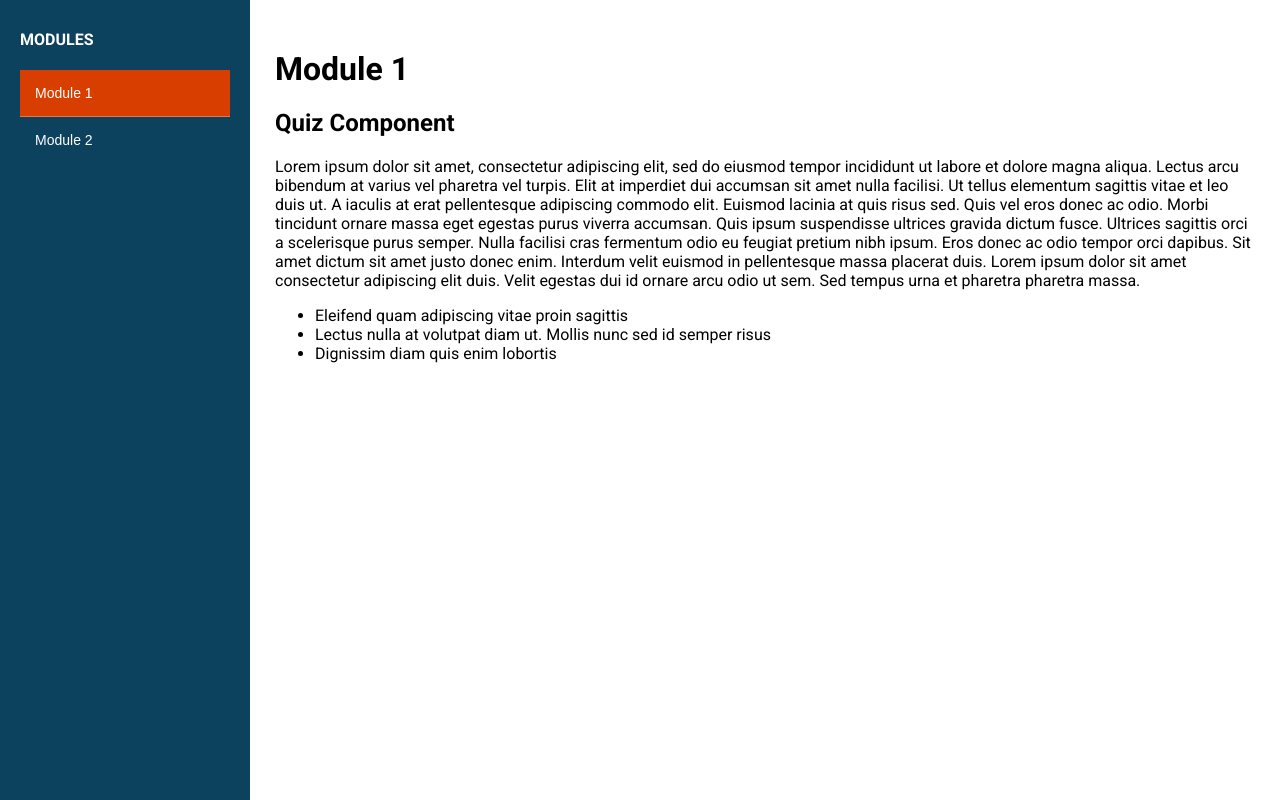
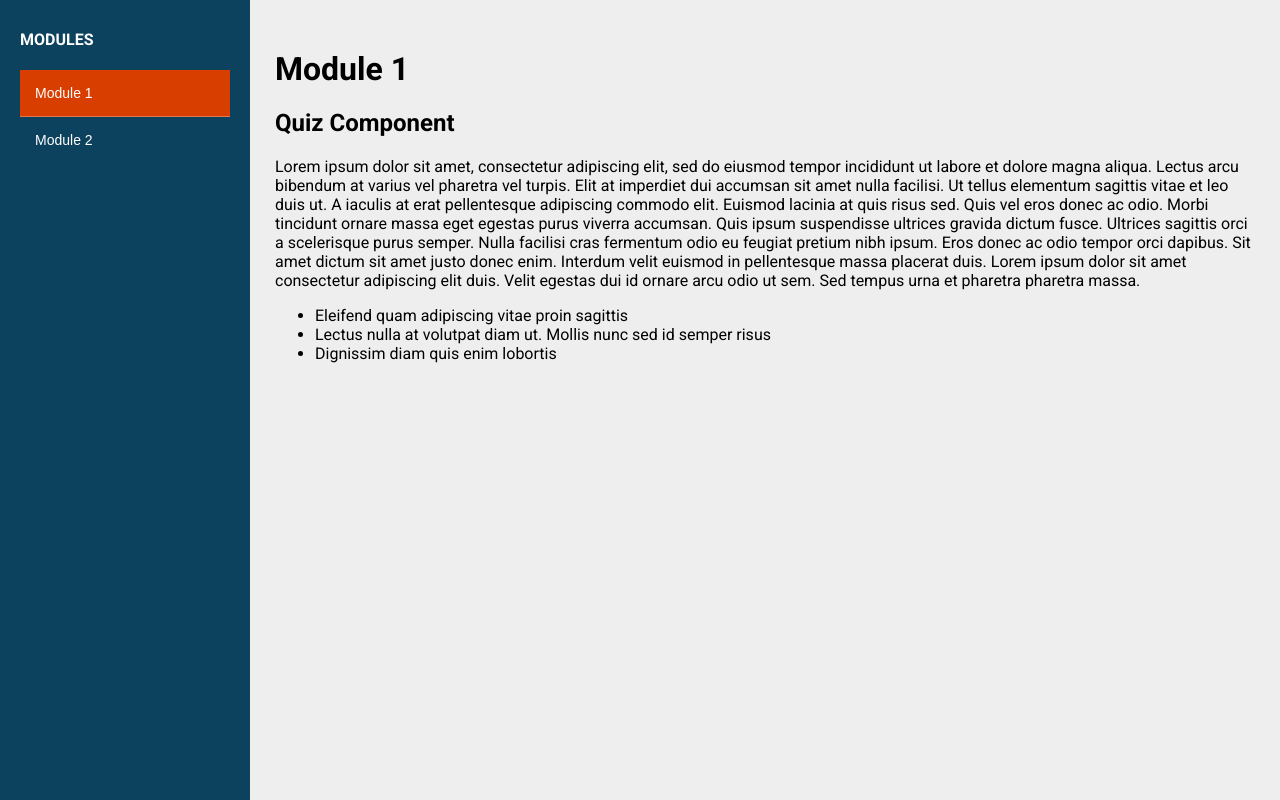
Before and after one commit to bressler1995/CourseBridge, a React (Vite) app: page / in a window 1280 px wide. Built offline with nearby package versions, Linux system fonts and the light colour scheme.

Commit message:
Adds some default colors
Makes it easier to swap them out if this gets used by other courses

```diff
--- a/src/Colors.js
+++ b/src/Colors.js
@@ -1,4 +1,4 @@
 export const Backgrounds = {
-    defaultBg: "#FFF",
+    defaultBg: "#EEE",
     darkBg: "#000"
 }
--- a/src/components/Tabs/Tabs.css
+++ b/src/components/Tabs/Tabs.css
@@ -21,7 +21,7 @@
 .tabsContainer .tabsNavigation .tabButton {
     display: inline-block;
     border: none;
-    border-right: 1px solid rgba(255, 255, 255, 0.3);
+    border-right: 1px solid rgba(255, 255, 255, 0.2);
     padding: 15px;
     box-sizing: border-box;
     box-shadow: none;
--- a/src/components/Text/Text.jsx
+++ b/src/components/Text/Text.jsx
@@ -1,7 +1,8 @@
+import { Backgrounds } from '../../Colors';
 
 function Text({children, id}) {
   return (
-    <div id={id} className='textContainer slide'>{children}</div>
+    <div style={{backgroundColor: Backgrounds.defaultBg }} id={id} className='textContainer slide'>{children}</div>
   )
 }
 
```
